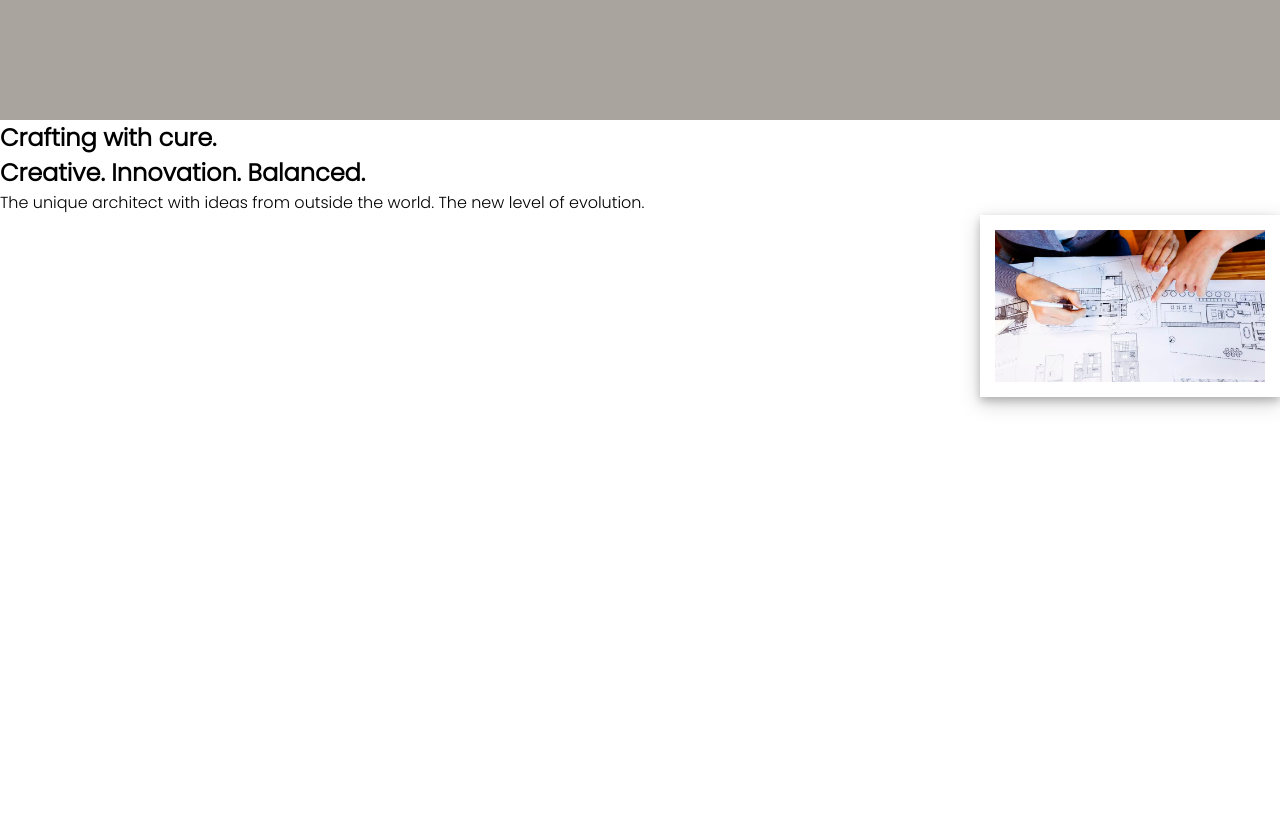
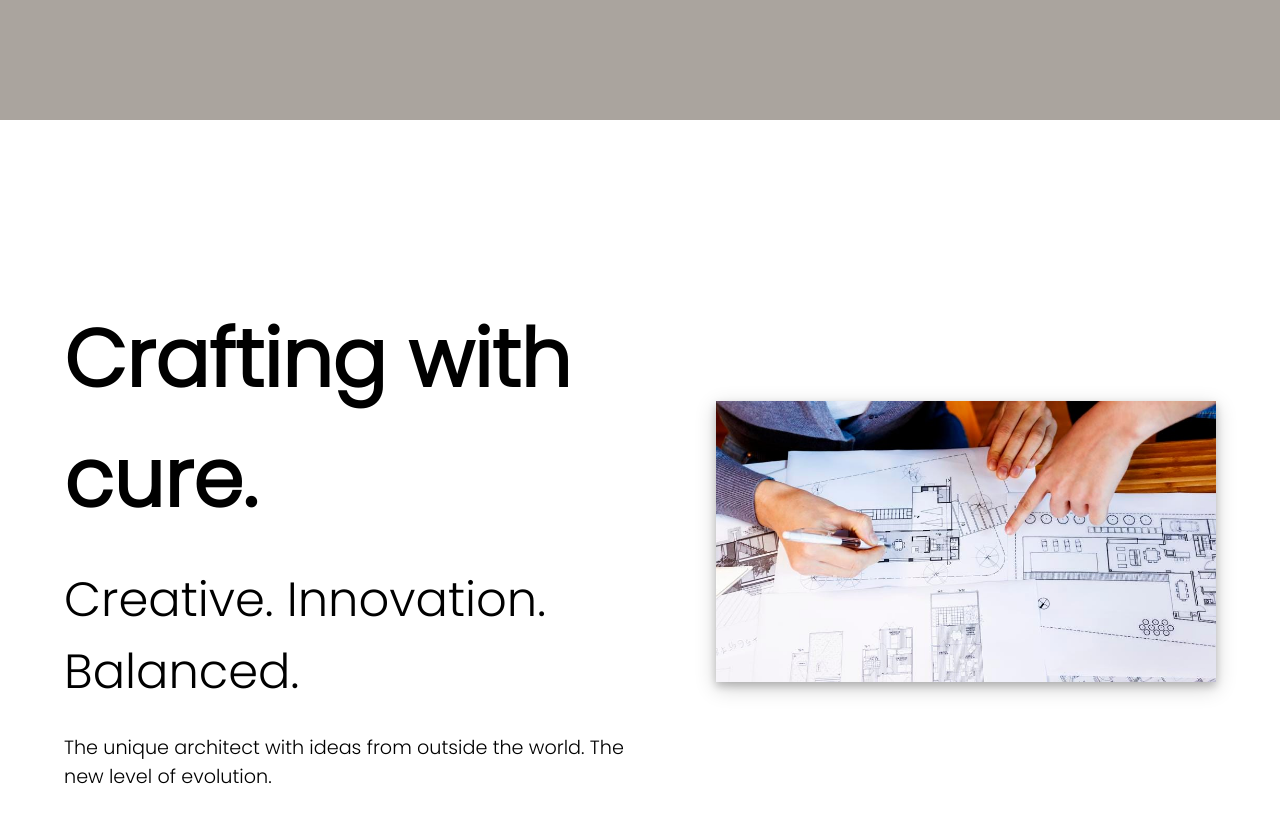
Before and after one commit to Suyog04/architect_101, a React (Create React App) app: page / in a window 1280 px wide. Shown: the part 1480-2302 px from the top of the page. Built offline with nearby package versions, Linux system fonts and the light colour scheme.

Commit message:
Css completed

```diff
--- a/src/components/Pages/Home/Home.css
+++ b/src/components/Pages/Home/Home.css
@@ -124,14 +124,44 @@
 .define-product
 {
   height: 100vh;
+  width:100%;
+  box-sizing: border-box;
+	display: flex;
+	align-items: center;
+	justify-content: space-between;
+	padding: 50px 5% 0px 5%;
+	position: relative;
+}
+
+
+.product-heading
+{
+  width: 50%;
+}
+.product-heading h1
+{
+  font-size: 5rem;
+}
+
+.product-heading h2
+{
+  font-size: 3rem;
+
+	font-weight: 400;
+}
+.product-heading h1 h2
+{
+  margin: 0px;
+	padding: 0px;
+}
+.product-heading p
+{
+  font-size: 1.2rem;
 }
 
 .product-design img
 {
-  display: -webkit-box;
-  margin-left: auto;
-  width: 300px;
+  width: 500px;
   height: auto;
-  padding: 15px;
   box-shadow: 0 4px 8px 0 rgba(0, 0, 0, 0.2), 0 6px 20px 0 rgba(0, 0, 0, 0.19);
 }
--- a/src/components/Pages/Home/Home.jsx
+++ b/src/components/Pages/Home/Home.jsx
@@ -57,7 +57,9 @@ const Home = () => {
       <section className = "define-product">
         <div className = "product-heading">
           <h1>Crafting with cure.</h1>
+          <br/>
           <h2>Creative. Innovation. Balanced.</h2>
+          <br />
           <p>The unique architect with ideas from outside the world. The new level of evolution.</p>
         </div>
         <div className = "product-design">
```
